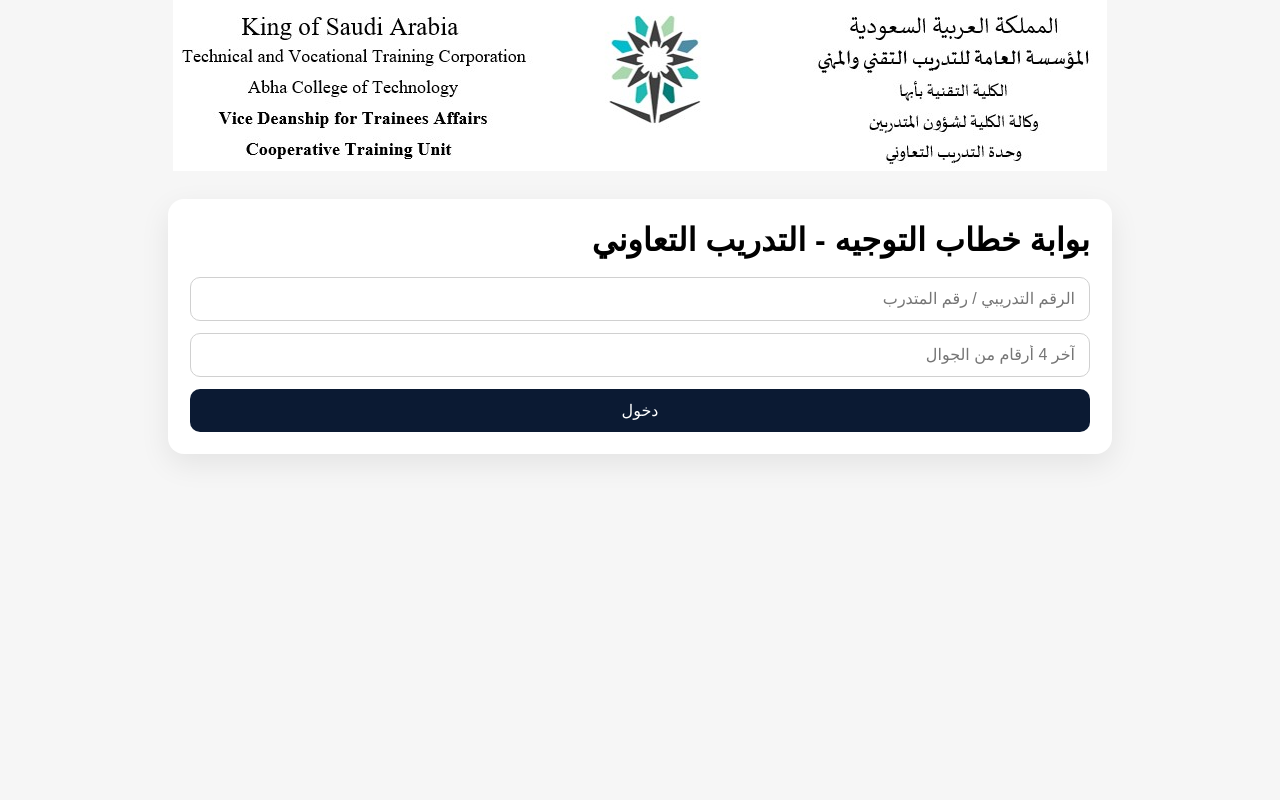
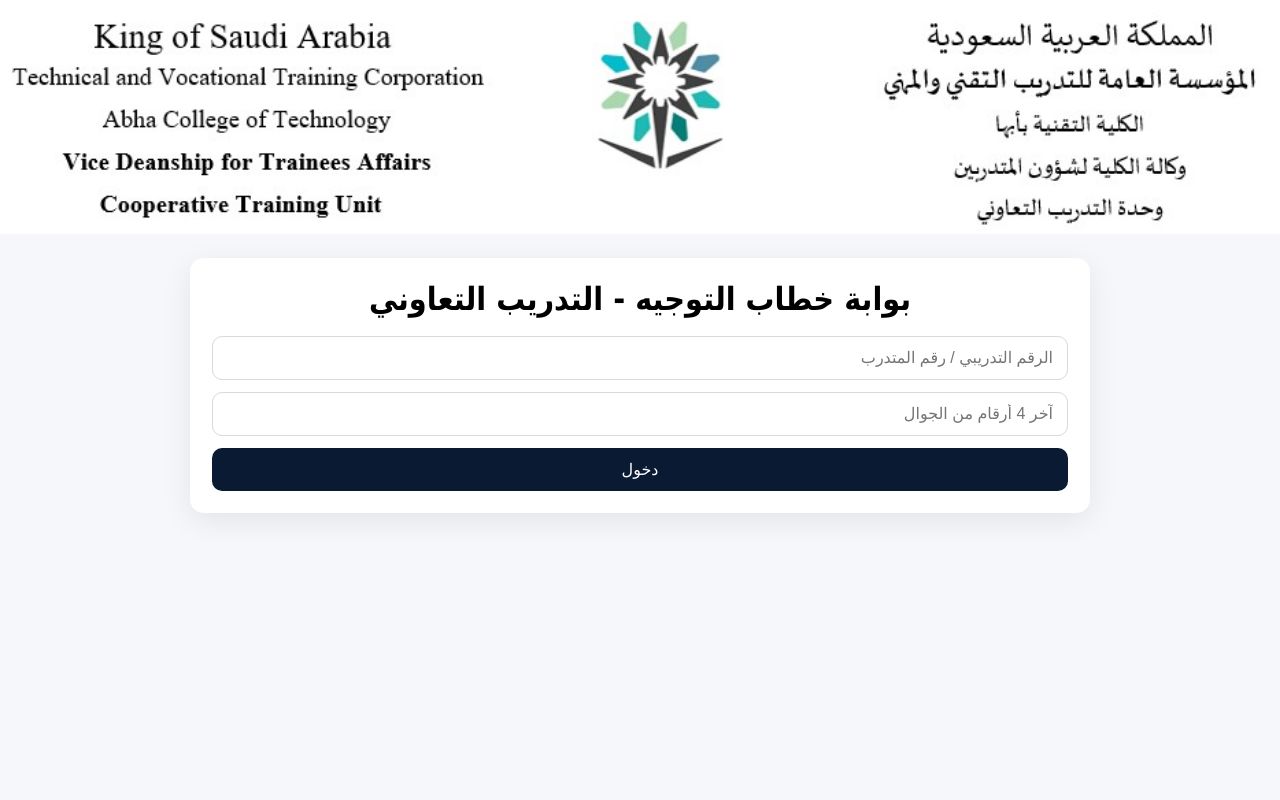
Before and after one commit to ctabha/coop-training, a Flask app: page / in a window 1280 px wide. Run offline with Flask 3, Linux system fonts and the light colour scheme.

Commit message:
Update style.css

```diff
--- a/static/style.css
+++ b/static/style.css
@@ -1,91 +1,73 @@
-@font-face{
+@font-face {
   font-family: "NotoNaskhArabic";
   src: url("/static/fonts/NotoNaskhArabic-Regular.ttf") format("truetype");
-  font-display: swap;
 }
 
-body{
-  margin:0;
-  font-family: "NotoNaskhArabic", Arial, sans-serif;
-  background:#f6f6f6;
+* { box-sizing: border-box; }
+
+body {
+  margin: 0;
+  background: #f6f7fb;
+  font-family: "NotoNaskhArabic", Tahoma, Arial, sans-serif;
 }
 
-.page{
-  min-height:100vh;
-  display:flex;
-  flex-direction:column;
-  align-items:center;
+.page {
+  min-height: 100vh;
 }
 
-.header-wrap{
-  width:100%;
-  background:#fff;
+.header img {
+  width: 100%;
+  height: auto;
+  display: block;
 }
 
-.header-img{
-  width:100%;
-  max-height:280px;
-  object-fit:cover;
-  display:block;
+.card {
+  max-width: 900px;
+  margin: 24px auto;
+  background: #fff;
+  border-radius: 14px;
+  padding: 22px;
+  box-shadow: 0 8px 30px rgba(0,0,0,.08);
 }
 
-.card{
-  width:min(900px, 92%);
-  background:#fff;
-  margin:24px 0 40px;
-  padding:22px;
-  border-radius:16px;
-  box-shadow:0 10px 30px rgba(0,0,0,.08);
+h1 {
+  margin: 0 0 18px;
+  text-align: center;
 }
 
-h1{
-  margin:0 0 18px;
+.form {
+  display: grid;
+  gap: 12px;
 }
 
-form{
-  display:flex;
-  flex-direction:column;
-  gap:12px;
+input, select {
+  padding: 12px 14px;
+  border: 1px solid #d7d9e0;
+  border-radius: 10px;
+  font-size: 16px;
 }
 
-input, select{
-  padding:12px 14px;
-  border:1px solid #d0d0d0;
-  border-radius:10px;
-  font-size:16px;
+button {
+  padding: 12px 14px;
+  border: none;
+  border-radius: 10px;
+  background: #0a1a33;
+  color: #fff;
+  font-size: 16px;
+  cursor: pointer;
 }
 
-button{
-  padding:12px 14px;
-  border:none;
-  border-radius:10px;
-  background:#0b1a33;
-  color:#fff;
-  font-size:16px;
-  cursor:pointer;
+.error {
+  margin-top: 12px;
+  color: #b00020;
+  text-align: center;
 }
 
-button:hover{
-  opacity:.95;
+.ok {
+  color: #0a7a2a;
+  margin-top: 6px;
 }
 
-.error{
-  color:#c0392b;
-  margin:0 0 10px;
-}
-
-.msg{
-  color:#2c3e50;
-  margin:0 0 10px;
-}
-
-.info{
-  display:grid;
-  grid-template-columns: repeat(3, 1fr);
-  gap:14px;
-  font-size:16px;
-}
-
-@media (max-width: 700px){
-  .info{ grid-template-columns: 1fr; }
-}
+.info { line-height: 1.9; }
+.big { margin-top: 6px; font-size: 18px; }
+.note { margin-top: 14px; color: #555; font-size: 14px; }
```
